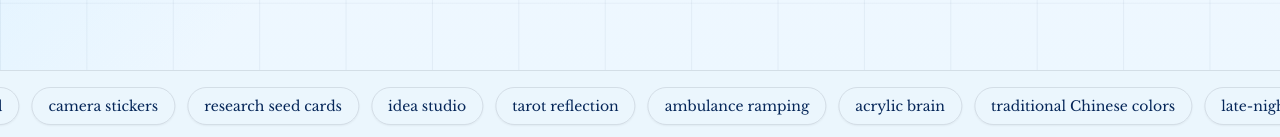
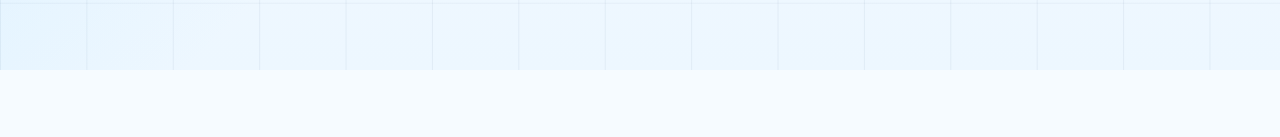
Before and after one commit to RoiBai/PersonalWebsite, a React (Vite) app: page / in a window 1280 px wide. Shown: the part 663-800 px from the top of the page. Built offline with nearby package versions, Linux system fonts and the light colour scheme.

Commit message:
Remove home project marquee

```diff
--- a/src/routes/Home.tsx
+++ b/src/routes/Home.tsx
@@ -2,7 +2,6 @@ import { Link } from "react-router-dom";
 import Hero from "../components/Hero";
 import PlogTimeline from "../components/PlogTimeline";
 import ProjectGrid from "../components/ProjectGrid";
-import ProjectMarquee from "../components/ProjectMarquee";
 import SectionHeader from "../components/SectionHeader";
 import { plogItems } from "../data/plog";
 import { getProjectsByType, projectsByNewest } from "../data/projects";
@@ -29,7 +28,6 @@ export default function Home() {
   return (
     <>
       <Hero />
-      <ProjectMarquee />
 
       <section className="section">
         <SectionHeader
```
